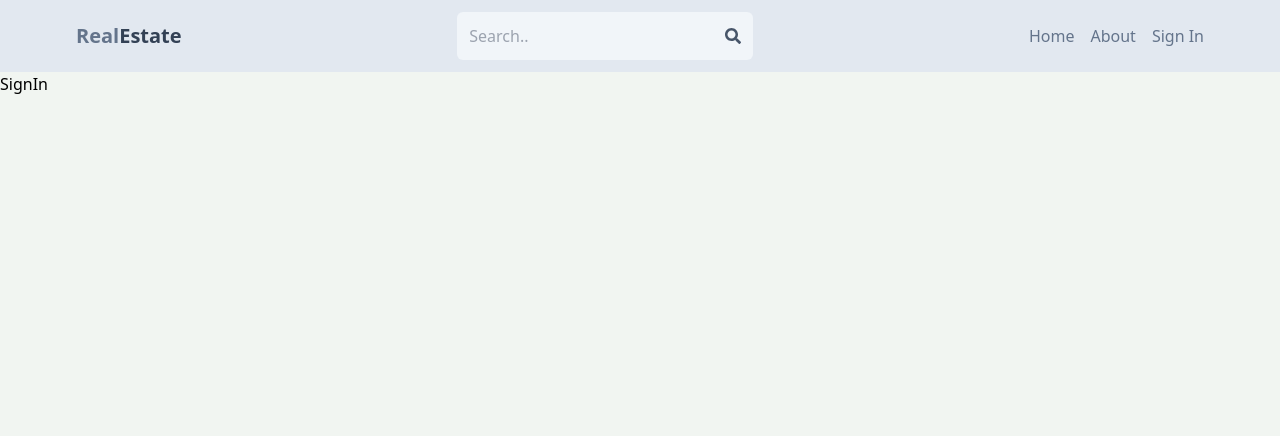
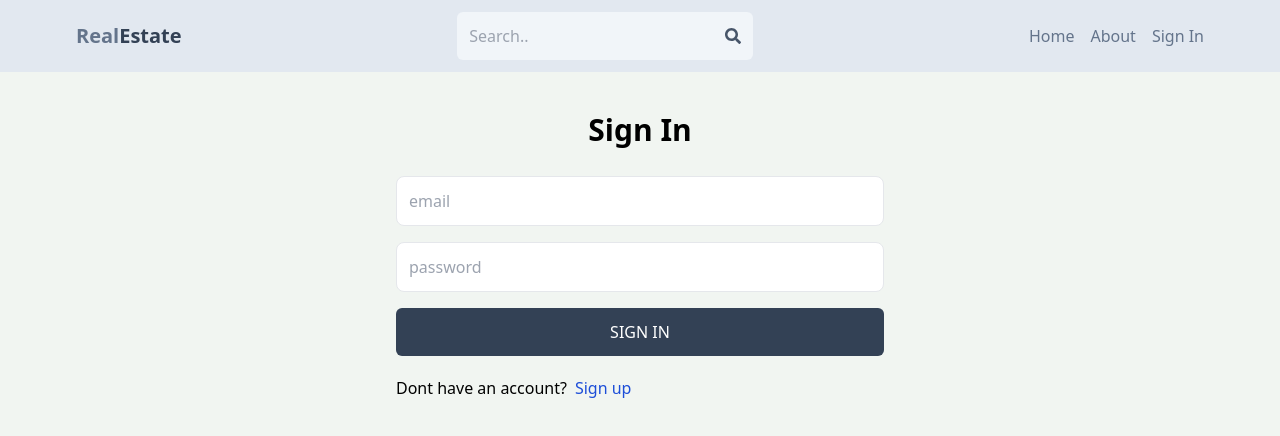
Before and after one commit to SohanDee/real_estate, a React (Create React App) app in the folder client/: page /sign-in in a window 1280 px wide. Shown: the top 436 px of the page. Built offline with nearby package versions, Linux system fonts and the light colour scheme.

Commit message:
Complete Sign In page functionality

```diff
--- a/client/src/pages/SignIn.js
+++ b/client/src/pages/SignIn.js
@@ -1,7 +1,67 @@
-import React from 'react'
+import React, { useState } from 'react'
+import { Link, useNavigate } from 'react-router-dom'
 
-export default function SignIn() {
+export default function SignUp() {
+
+  const [formData, setFormData] = useState({});
+  const [loading, setLoading] = useState(false);
+  const [error, setError] = useState(null)
+  const navigate = useNavigate();
+
+  const handleChange = (e)=>{
+      setFormData({
+        ...formData,
+        [e.target.id]: e.target.value,
+      })
+      console.log(formData)
+    }
+
+  const handleSubmit = async(e)=>{
+    try {
+        e.preventDefault();
+      setLoading(true);
+      const res = await fetch("/api/auth/signin", {
+        method: 'POST',
+        headers: {
+          'Content-Type': 'application/json',
+        },
+        body: JSON.stringify(formData)
+      })
+      const data = await res.json();
+      console.log(data)
+
+      if(data.success === false){
+        setLoading(false)
+        setError(data.message)
+        return;
+      }
+      setLoading(false);
+      setError(null);
+      navigate("/")
+
+    } catch (error) {
+      setLoading(false);
+      setError(error.message)
+    }
+
+  }
+
+
   return (
-    <div>SignIn</div>
+    <div className='p-3 max-w-lg mx-auto'>
+      <h1 className='text-3xl text-center font-semibold my-7'>Sign In</h1>
+      <form onSubmit={handleSubmit} className='flex flex-col gap-4'>
+        <input type="email" placeholder='email' className='border p-3 rounded-lg' id='email' onChange={handleChange}></input>
+        <input type="password" placeholder='password' className='border p-3 rounded-lg' id='password' onChange={handleChange}></input>
+        <button disabled={loading} className='bg-slate-700 rounded-md uppercase text-white hover:opacity-90 disabled:opacity-70 p-3'>{loading? "Loading" : "Sign In"}</button>
+      </form>
+      <div className='flex gap-2 mt-5'>
+        <p>Dont have an account?</p>
+        <Link to={"/sign-up"}>
+        <span className='text-blue-700'>Sign up</span>
+        </Link>
+      </div>
+      {error && <p className='text-red-500 mt-5'>{error}</p>}
+    </div>
   )
 }
--- a/client/src/pages/SignUp.js
+++ b/client/src/pages/SignUp.js
@@ -54,7 +54,7 @@ export default function SignUp() {
         <input type="text" placeholder='Username' className='border p-3 rounded-lg' id='username' onChange={handleChange}></input>
         <input type="email" placeholder='email' className='border p-3 rounded-lg' id='email' onChange={handleChange}></input>
         <input type="password" placeholder='password' className='border p-3 rounded-lg' id='password' onChange={handleChange}></input>
-        <button disabled={loading} className='bg-slate-700 rounded-md uppercase text-white hover:opacity-90 disabled:opacity-70 p-3'>Sign Up</button>
+        <button disabled={loading} className='bg-slate-700 rounded-md uppercase text-white hover:opacity-90 disabled:opacity-70 p-3'>{loading? "Loading" : "Sign Up"}</button>
       </form>
       <div className='flex gap-2 mt-5'>
         <p>Have an account?</p>
```
